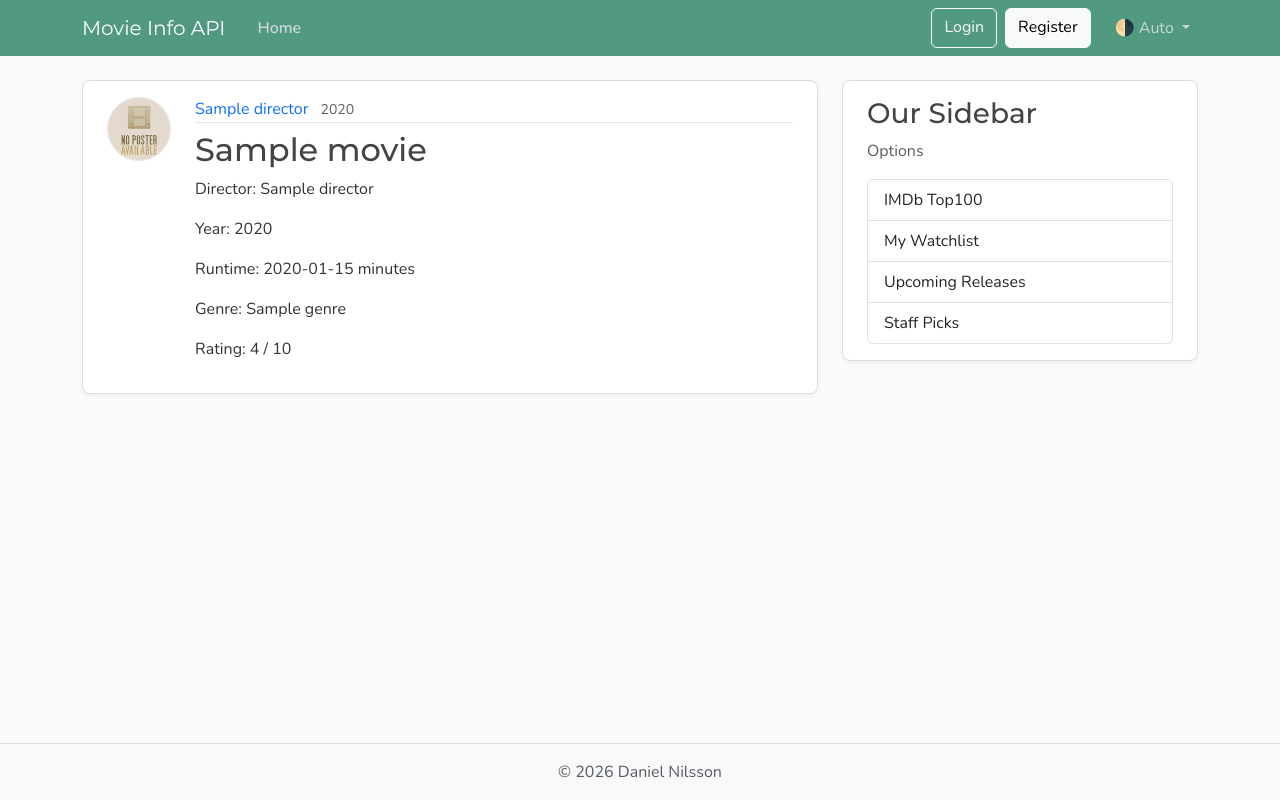
After one commit to dan-nilsson/movies-info-api, a FastAPI app: template templates/movie.html in a window 1280 px wide. The commit adds this page. Run offline with FastAPI, Linux system fonts and the light colour scheme; the template is opened without the code that fills it: most values are stand-ins (such as "Sample title", 1, 10 or a date in 2020); parts of the project's set-up code (start-up, migrations or seed data) failed here and were passed over.

Commit message:
"movie and error views. error handler"

```diff
--- a/main.py
+++ b/main.py
@@ -1,8 +1,11 @@
 
 
-from fastapi import FastAPI, Request
+from fastapi import FastAPI, Request, HTTPException, status
+from fastapi.exceptions import RequestValidationError
+from fastapi.responses import JSONResponse
 from fastapi.staticfiles import StaticFiles
 from fastapi.templating import Jinja2Templates
+from starlette.exceptions import HTTPException as StarletteHTTPException
 
 from apitools import json_load
 from schemas import Movie, MovieUpdate
@@ -19,11 +22,36 @@ def home(request: Request) -> None:
     return templates.TemplateResponse(
         request, 'home.html', {'movies': movies, 'title': 'Home'})
 
+@app.get('/movies/{movie_id}', include_in_schema=False)
+def movie_page(request: Request, movie_id: int):
+    movie = find_movie(movie_id)
+    return templates.TemplateResponse(request, 'movie.html', {'movie': movie, 'title': movie['title']})
+
 @app.get('/api/movies')
 def get_movies() -> list:
     return movies
 
+@app.get('/api/movies/{movie_id}')
+def get_movie(movie_id: int):
+    return find_movie(movie_id)
 
+def find_movie(movie_id: int) -> Movie:
+    for movie in movies:
+        if movie['id'] == movie_id:
+            return movie
+    raise StarletteHTTPException(status_code=status.HTTP_404_NOT_FOUND, detail='Movie not found')
+
+@app.exception_handler(StarletteHTTPException)
+def http_exception_handler(request: Request, exception: StarletteHTTPException) -> None:
+    message = ( exception.detail if exception else
+                'An error occured. Please check ther request and try again.')
+    if request.url.path.startswith('/api'):
+        return JSONResponse(status_code=exception.status_code, content={'detail': message})
+    return templates.TemplateResponse(
+        request,
+        'error.html',
+        {'status_code': exception.status_code, 'title': exception.status_code, 'message': message},
+        status_code=exception.status_code)
 
 def main():
     print(movies)
--- a/templates/home.html
+++ b/templates/home.html
@@ -4,7 +4,7 @@
     <article class="content-section py-3 px-4 mb-4">
       <div class="d-flex align-items-start gap-4">
         <img class="rounded-circle article-img flex-shrink-0"
-             src="{{ url_for('static', path='profile_pics/default.jpg') }}"
+             src="{{ url_for('static', path='poster_pics/default.jpg') }}"
              width="64"
              height="64"
              loading="lazy">
@@ -14,7 +14,7 @@
             <small class="text-body-secondary">{{ movie.year }}</small>
           </div>
           <h2>
-            <a class="article-title" href="#">{{ movie.title }}</a>
+            <a class="article-title" href="{{ url_for('movie_page', movie_id=movie.id) }}">{{ movie.title }}</a>
           </h2>
             <p>Director: {{movie.director}}</p>
             <p>Year: {{movie.year}}</p>
--- /dev/null
+++ b/templates/movie.html
@@ -0,0 +1,36 @@
+{% extends "layout.html" %}
+{% block content %}
+    <article class="content-section py-3 px-4 mb-4">
+        <div class="d-flex align-items-start gap-4">
+            <img class="rounded-circle article-img flex-shrink-0"
+                 src="{{ url_for('static', path='poster_pics/default.jpg') }}"
+                 alt="{{ url_for('static', path='poster_pics/default.jpg') }}'s poster"
+                 width="64"
+                 height="64"
+                 loading="lazy">
+            <div class="flex-grow-1">
+                <div class="article-metadata mb-2">
+                    <a class="me-2"
+                       href="{{ url_for('movie_page', movie_id=movie.id) }}">{{ movie.director }}</a>
+                    <small class="text-body-secondary">{{ movie.year }}</small>
+                </div>
+                <h2 class="article-title">{{ movie.title }}</h2>
+                    <p>Director: {{movie.director}}</p>
+                    <p>Year: {{movie.year}}</p>
+                    <p>Runtime: {{movie.runtime}} minutes</p>
+                    <p>Genre: {{movie.genre}}</p>
+                    <p>Rating: {{movie.rating}} / 10</p>
+                <div id="postActions" class="post-actions mt-3 pt-3 border-top d-none">
+                    <button type="button"
+                            class="btn btn-outline-secondary me-1"
+                            data-bs-toggle="modal"
+                            data-bs-target="#">Add Favourite</button>
+                    <button type="button"
+                            class="btn btn-outline-danger"
+                            data-bs-toggle="modal"
+                            data-bs-target="#">Add Review</button>
+                </div>
+            </div>
+        </div>
+    </article>
+{% endblock content %}
```
Also changed, not shown: templates/error.html (added, +9 -0 lines), README.md, static/poster_pics/default.jpg (added).
